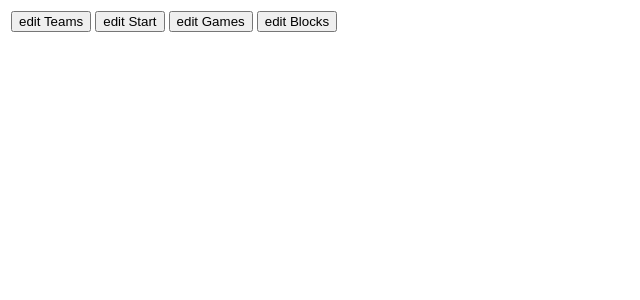
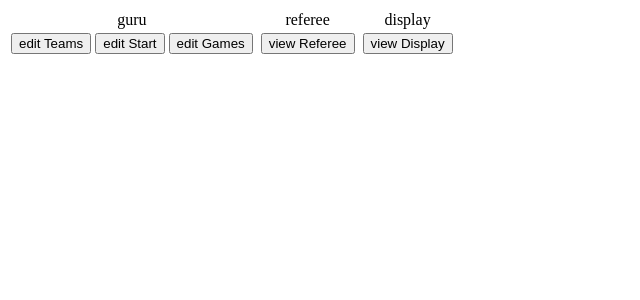
Before and after one commit to RoboSAX/php_punkte, a PHP site: page /guru/guru_nav.php in a window 1280 px wide. Shown: the top 300 px of the page, without its empty margins (0-640 px from the left). Run offline with PHP 8.4, Linux system fonts and the light colour scheme.

Commit message:
updated guru-page (added referee & display)

```diff
--- a/php/guru/guru_main.php
+++ b/php/guru/guru_main.php
@@ -25,6 +25,12 @@
                             } elseif($_POST['changeview'] == "blocks") {
                                 echo $settings['Server']['base_url']."guru/edit_blocks.php";
 
+                            } elseif($_POST['changeview'] == "ref") {
+                                echo $settings['Server']['base_url']."referee/schiri.php";
+
+                            } elseif($_POST['changeview'] == "disp") {
+                                echo $settings['Server']['base_url']."display/disp_points_refresh.php";
+
                             } else {
                                 echo $settings['Server']['base_url']."guru/edit_games.php";
                             }
--- a/php/guru/guru_nav.php
+++ b/php/guru/guru_nav.php
@@ -5,9 +5,21 @@
 
 <table>
     <tr>
+        <td  style="text-align:center" colspan="3">guru</td>
+        <td></td>
+        <td style="text-align:center">referee</td>
+        <td></td>
+        <td style="text-align:center">display</td>
+    </tr>
+    <tr>
         <td><form action='guru_main.php' method='post'><button type='submit' name='changeview' value='teams' >edit Teams</button></form></td>
         <td><form action='guru_main.php' method='post'><button type='submit' name='changeview' value='start' >edit Start</button></form></td>
         <td><form action='guru_main.php' method='post'><button type='submit' name='changeview' value='games' >edit Games</button></form></td>
-        <td><form action='guru_main.php' method='post'><button type='submit' name='changeview' value='blocks'>edit Blocks</button></form></td>
+        <!-- <td><form action='guru_main.php' method='post'><button type='submit' name='changeview' value='blocks'>edit Blocks</button></form></td> -->
+
+        <td></td>
+        <td><form action='guru_main.php' method='post'><button type='submit' name='changeview' value='ref' >view Referee</button></form></td>
+        <td></td>
+        <td><form action='guru_main.php' method='post'><button type='submit' name='changeview' value='disp' >view Display</button></form></td>
     </tr>
 </table>
```
